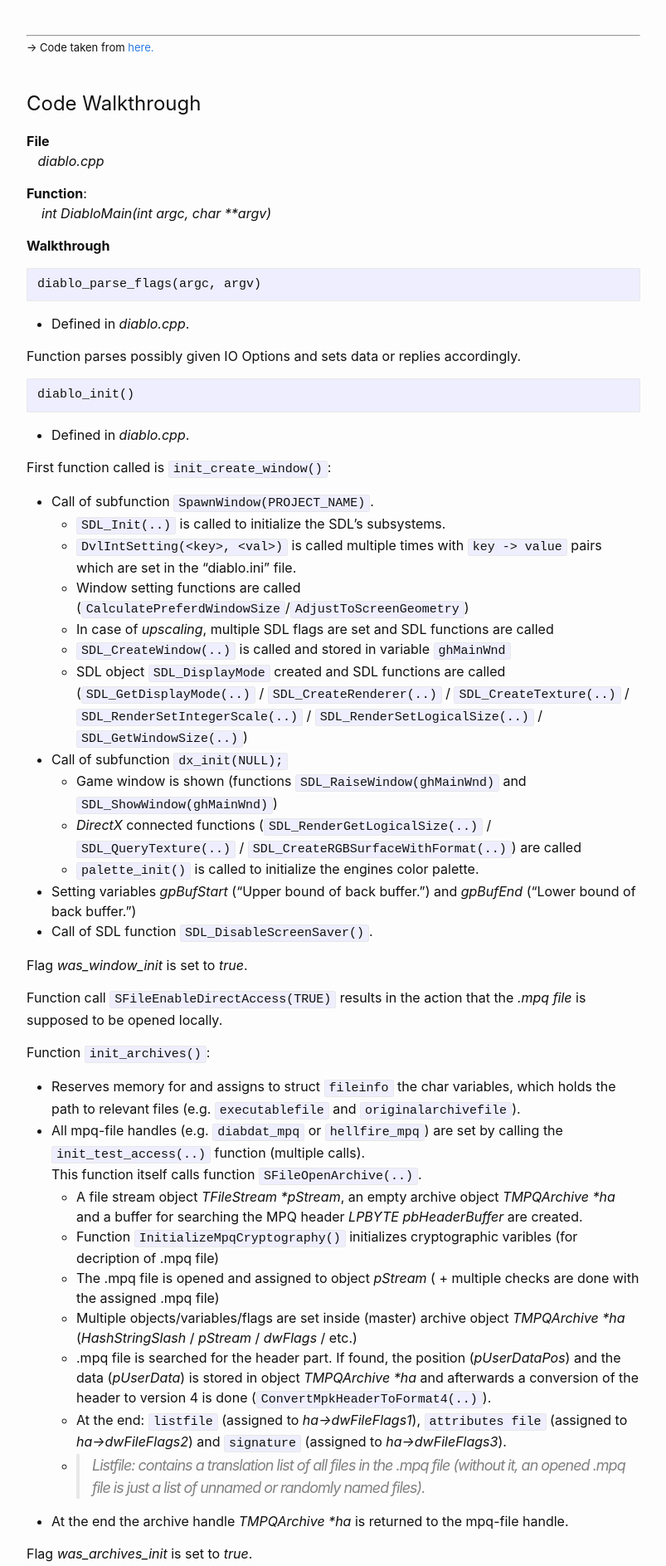
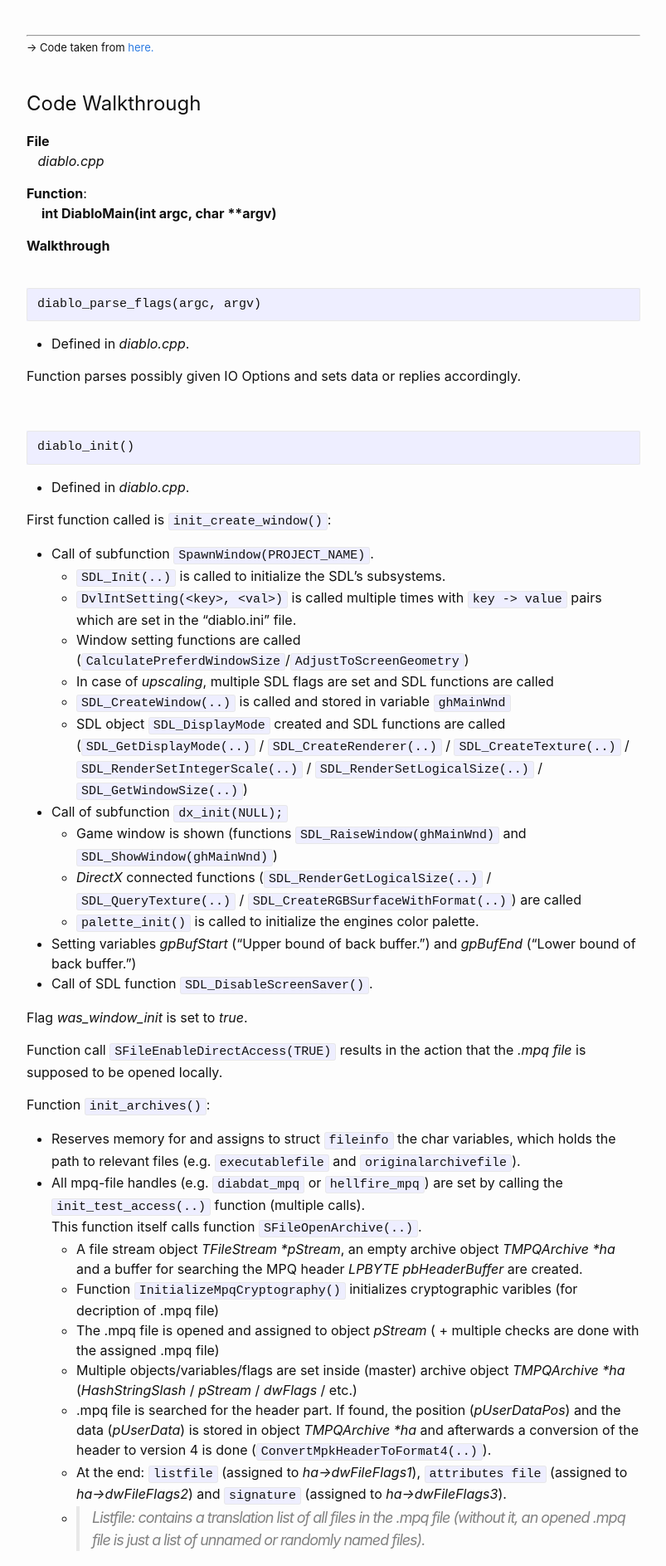
Before and after one commit to Hautaklyttn/progDocs, a Jekyll site: the page built from docs/articles/projects/code_wt_devilution_main.md, in a window 1280 px wide. Shown: the part 675-2562 px from the top of the page at 83% size, without its empty margins (238-1041 px from the left). Built offline with Jekyll 4.4.1, drawn with Linux system fonts in a browser that asks for light colours.

Commit message:
Devilution walkthrough update

````diff
--- a/docs/articles/projects/code_wt_devilution_main.md
+++ b/docs/articles/projects/code_wt_devilution_main.md
@@ -22,9 +22,10 @@ layout: default
 &nbsp;&nbsp;&nbsp;*diablo.cpp*
 
 **Function**:
-&nbsp;&nbsp;&nbsp; *int DiabloMain(int argc, char \*\*argv)*
+&nbsp;&nbsp;&nbsp; **int DiabloMain(int argc, char \*\*argv)**
 
 **Walkthrough**
+&nbsp;
 
 ```c
 diablo_parse_flags(argc, argv)
@@ -33,6 +34,8 @@ diablo_parse_flags(argc, argv)
 - Defined in *diablo.cpp*.
 
 Function parses possibly given IO Options and sets data or replies accordingly.
+
+&nbsp;
 
 ```c
 diablo_init()
````
